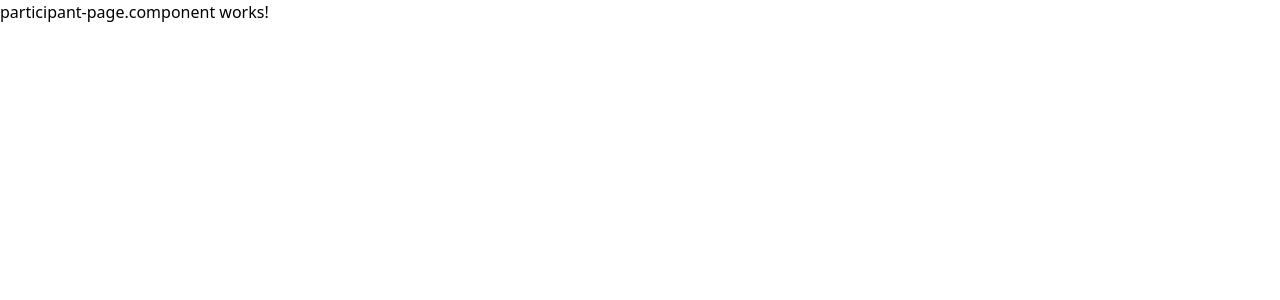
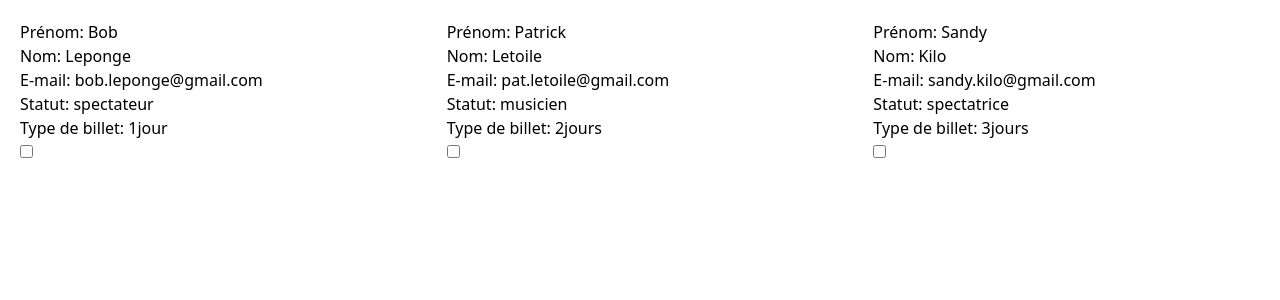
Before and after one commit to GabrielAlbinet/echovisuel-mecelacata, an Angular app: page /participants in a window 1280 px wide. Shown: the top 300 px of the page. Built offline with nearby package versions, Linux system fonts and the light colour scheme.

Commit message:
feat/searchParticipant: ajout de la list sur la page participant

```diff
--- a/src/app/pages/participant/participant-page.component.html
+++ b/src/app/pages/participant/participant-page.component.html
@@ -1 +1 @@
-<p>participant-page.component works!</p>
+<app-participant-list/>
--- a/src/app/pages/participant/participant-page.component.ts
+++ b/src/app/pages/participant/participant-page.component.ts
@@ -1,8 +1,9 @@
 import { Component } from '@angular/core';
+import { ParticipantListComponent } from '../../components/participant-list.component/participant-list.component'
 
 @Component({
-  imports: [],
-  selector: 'app-participant-page.component',
+  imports: [ParticipantListComponent],
+  selector: 'app-participant-page',
   styleUrl: './participant-page.component.css',
   templateUrl: './participant-page.component.html',
 })
```
